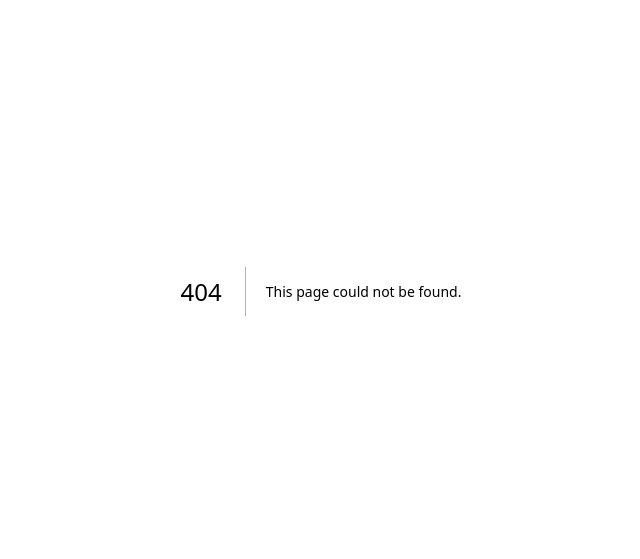
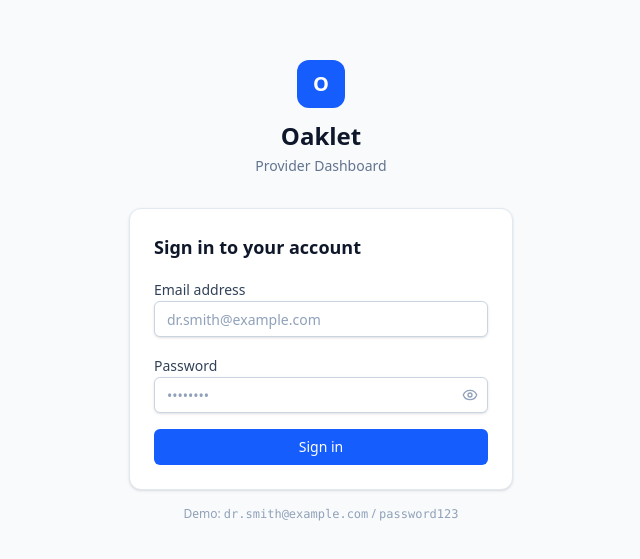
Before and after one commit to yeasin181015/oaklet-provider-dashboard, a Next.js app: page /login in a window 1280 px wide. Before the commit this address had no page. Shown: the part 109-668 px from the top of the page, without its empty margins (319-959 px from the left). Built offline with nearby package versions, Linux system fonts and the light colour scheme; no server answers.

Commit message:
feat(auth): add login page and form

```diff
--- /dev/null
+++ b/src/app/login/page.tsx
@@ -0,0 +1,40 @@
+import { Suspense } from 'react';
+import { redirect } from 'next/navigation';
+import { auth } from '@/auth';
+import { APP_ROUTES } from '@/lib/routes/app-routes';
+import { LoginForm } from '@/modules/authentication/components/LoginForm';
+
+export const metadata = { title: 'Sign In — Oaklet Provider Dashboard' };
+
+export default async function LoginPage() {
+  const session = await auth();
+  if (session) redirect(APP_ROUTES.dashboard);
+
+  return (
+    <div className='flex min-h-screen items-center justify-center bg-slate-50 px-4'>
+      <div className='w-full max-w-sm'>
+        {/* Logo / Brand */}
+        <div className='mb-8 text-center'>
+          <div className='mb-3 inline-flex h-12 w-12 items-center justify-center rounded-xl bg-blue-600 text-white text-xl font-bold'>
+            O
+          </div>
+          <h1 className='text-2xl font-semibold text-slate-900'>Oaklet</h1>
+          <p className='mt-1 text-sm text-slate-500'>Provider Dashboard</p>
+        </div>
+
+        {/* Card */}
+        <div className='rounded-xl border border-slate-200 bg-white p-6 shadow-sm'>
+          <h2 className='mb-4 text-lg font-semibold text-slate-900'>Sign in to your account</h2>
+          <Suspense>
+            <LoginForm />
+          </Suspense>
+        </div>
+
+        {/* Demo credentials hint */}
+        <p className='mt-4 text-center text-xs text-slate-400'>
+          Demo: <span className='font-mono'>dr.smith@example.com</span> / <span className='font-mono'>password123</span>
+        </p>
+      </div>
+    </div>
+  );
+}
--- /dev/null
+++ b/src/modules/authentication/components/LoginForm.tsx
@@ -0,0 +1,102 @@
+'use client';
+
+import { useState } from 'react';
+import { useForm } from 'react-hook-form';
+import { zodResolver } from '@hookform/resolvers/zod';
+import { signIn } from 'next-auth/react';
+import { useRouter, useSearchParams } from 'next/navigation';
+import { Eye, EyeOff, AlertCircle } from 'lucide-react';
+import { Button } from '@/components/ui/button';
+import { Input } from '@/components/ui/input';
+import { Label } from '@/components/ui/label';
+import { loginSchema, type LoginFormValues } from '../validations';
+
+export function LoginForm() {
+  const router = useRouter();
+  const searchParams = useSearchParams();
+  const callbackUrl = searchParams.get('callbackUrl') ?? '/dashboard';
+
+  const [showPassword, setShowPassword] = useState(false);
+  const [serverError, setServerError] = useState<string | null>(null);
+
+  const {
+    register,
+    handleSubmit,
+    formState: { errors, isSubmitting },
+  } = useForm<LoginFormValues>({
+    resolver: zodResolver(loginSchema),
+  });
+
+  const onSubmit = async (values: LoginFormValues) => {
+    setServerError(null);
+    try {
+      const result = await signIn('credentials', {
+        email: values.email,
+        password: values.password,
+        redirect: false,
+      });
+
+      if (result?.error) {
+        setServerError('The email or password provided is incorrect.');
+        return;
+      }
+
+      router.push(callbackUrl);
+      router.refresh();
+    } catch {
+      setServerError('An unexpected error occurred. Please try again.');
+    }
+  };
+
+  return (
+    <form onSubmit={handleSubmit(onSubmit)} className='space-y-4' noValidate>
+      {serverError && (
+        <div className='flex items-start gap-2 rounded-md border border-red-200 bg-red-50 px-3 py-2 text-sm text-red-700'>
+          <AlertCircle className='mt-0.5 h-4 w-4 shrink-0' />
+          <span>{serverError}</span>
+        </div>
+      )}
+
+      <div className='space-y-1.5'>
+        <Label htmlFor='email'>Email address</Label>
+        <Input
+          id='email'
+          type='email'
+          autoComplete='email'
+          placeholder='dr.smith@example.com'
+          aria-invalid={!!errors.email}
+          {...register('email')}
+        />
+        {errors.email && <p className='text-xs text-red-600'>{errors.email.message}</p>}
+      </div>
+
+      <div className='space-y-1.5'>
+        <Label htmlFor='password'>Password</Label>
+        <div className='relative'>
+          <Input
+            id='password'
+            type={showPassword ? 'text' : 'password'}
+            autoComplete='current-password'
+            placeholder='••••••••'
+            className='pr-9'
+            aria-invalid={!!errors.password}
+            {...register('password')}
+          />
+          <button
+            type='button'
+            className='absolute right-2.5 top-1/2 -translate-y-1/2 text-slate-400 hover:text-slate-600'
+            onClick={() => setShowPassword((v) => !v)}
+            aria-label={showPassword ? 'Hide password' : 'Show password'}
+          >
+            {showPassword ? <EyeOff className='h-4 w-4' /> : <Eye className='h-4 w-4' />}
+          </button>
+        </div>
+        {errors.password && <p className='text-xs text-red-600'>{errors.password.message}</p>}
+      </div>
+
+      <Button type='submit' className='w-full' disabled={isSubmitting}>
+        {isSubmitting ? 'Signing in…' : 'Sign in'}
+      </Button>
+    </form>
+  );
+}
```
